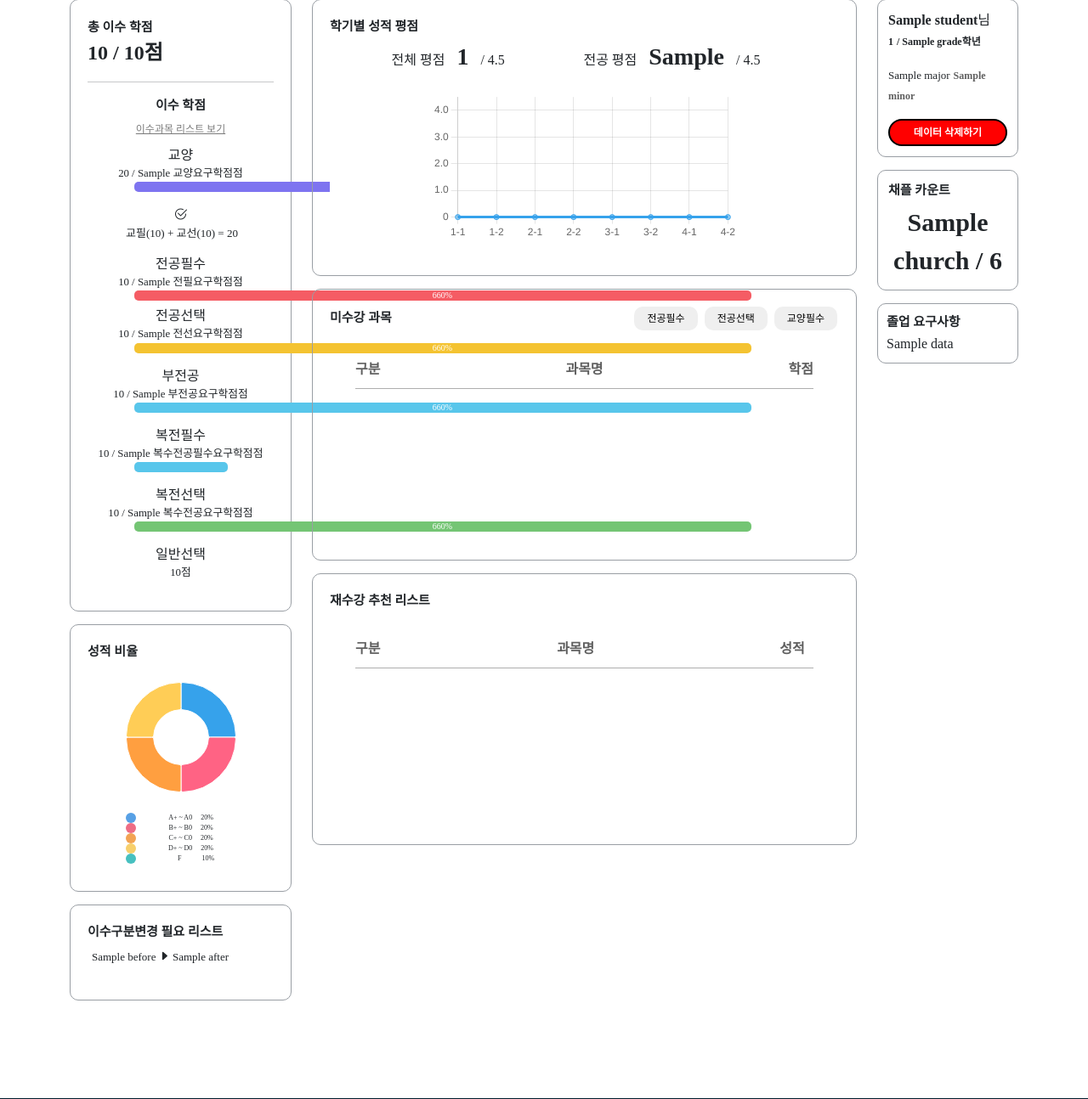
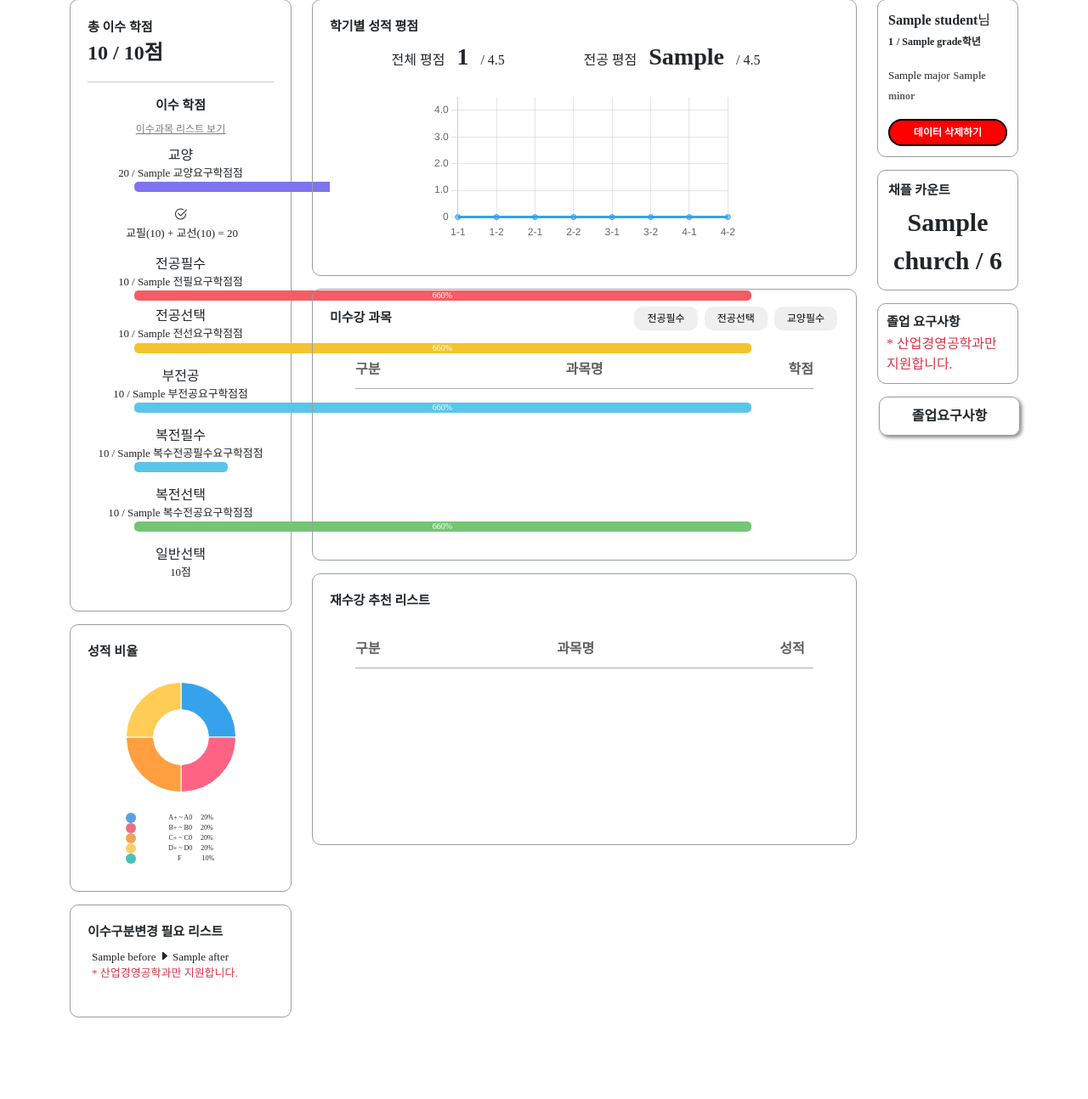
Before and after one commit to sku-likelion11th/sku-grad-credit-calc-backend, a Django app: template reader/templates/reader/result.html in a window 1280 px wide. Shown: the part 72-1366 px from the top of the page at 85% size. Run offline with Django 3.2, Linux system fonts and the light colour scheme; the template is opened without the code that fills it: most values are stand-ins (such as "Sample title", 1, 10 or a date in 2020); data that the repository does not hold is empty; some libraries are stand-ins or nearby versions; some web fonts are replaced.

Commit message:
[feat] 졸업요구사항 Modal

```diff
--- a/reader/static/css/result.css
+++ b/reader/static/css/result.css
@@ -38,11 +38,29 @@
     padding: 20px;
 }
 
+.GraduationRequirementsBtn {
+    width: 100%;
+    border: 1px solid #999EA4;
+    border-radius: 10px;
+    padding: 10px;
+    border-radius: 10px;
+    margin: 0 2px;
+    box-shadow: 2px 2px 4px rgba(0, 0, 0, 0.5);
+}
+
+.GraduationRequirementsBtn:hover {
+    background-color: rgb(12, 118, 204);
+    color: white;
+    box-shadow: 2px 2px 4px rgba(0, 0, 0, 0.5);
+}
+
 .title {
     font-weight: bold;
     font-size: 17px;
     margin-bottom: 3px;
 }
+
+
 /* section 1 */
 
 .score {
@@ -56,6 +74,8 @@
 .RequiredChangeList li {
     font-size: 13px;
 }
+
+
 /* section 3*/
 
 .uncompleteBtn button {
@@ -70,6 +90,8 @@
     color: white;
     box-shadow: 2px 2px 4px rgba(0, 0, 0, 0.5);
 }
+
+
 /* section 3*/
 
 .id,
@@ -97,6 +119,8 @@
 ul {
     padding-left: 1.5rem;
 }
+
+
 /* 미수강과목 */
 
 .tableTitle th,
@@ -142,12 +166,16 @@
     height: auto;
     width: 90%;
 }
+
+
 /* 버튼 클릭시 style */
 
 .clickbtn {
     background-color: #0C76CC;
     color: white;
 }
+
+
 /* 페이지네이션 */
 
 .arrow {
@@ -189,6 +217,8 @@
     left: 0;
     right: 0;
 }
+
+
 /* 재수강 추천리스트 */
 
 table tr {
@@ -214,6 +244,8 @@
 .RecommendedList table th:last-child {
     width: 50px;
 }
+
+
 /* 학기별 성적 평점 */
 
 .totalGPA {
@@ -228,6 +260,8 @@
     font-size: 28px;
     font-weight: bold;
 }
+
+
 /* 이수학점 리스트 */
 
 .modalBtn {
@@ -245,6 +279,8 @@
 .modal-score {
     border-top: 2px solid black;
 }
+
+
 /* modal table */
 
 .modal-table {
@@ -299,3 +335,11 @@
 .generaltext {
     text-align: center;
 }
+
+.carousel-control-prev {
+    justify-content: flex-start;
+}
+
+.carousel-control-next {
+    justify-content: flex-end;
+}
--- a/reader/templates/reader/result.html
+++ b/reader/templates/reader/result.html
@@ -11,7 +11,7 @@
     <meta property="og:locale" content="ko_KR" />
     <meta property="og:url" content="https://gcc.sku-sku.com/" />
     <meta property="og:title" content="성결대학교 졸업학점 계산기" />
-    <meta property="og:description" content="5학년은 안돼요! 성결대학교 졸업학점 계산기로 미리 확인하고 준비하세요."/>
+    <meta property="og:description" content="5학년은 안돼요! 성결대학교 졸업학점 계산기로 미리 확인하고 준비하세요." />
     <meta property="og:image" content="{% static 'source/img/og_tag.png' %}" />
     <meta property="og:image:width" content="1200" />
     <meta property="og:image:height" content="630" />
@@ -182,8 +182,10 @@
                     <ul>
                         {% for change in need_change %}
                         <li>{{change.before}} <i class="bi bi-caret-right-fill"></i> {{change.after}}</li>
-                        {% endfor %}
-                        </ul>
+                        {% endfor %} {% if student.major != '산업경영공학과' %}
+                        <li class="text-danger">* 산업경영공학과만 지원합니다.</li>
+                        {% endif%}
+                    </ul>
                 </div>
             </section>
             <!-- Section2 -->
@@ -280,11 +282,66 @@
                 <!-- 졸업 요구사항 -->
                 <div class="GraduationRequirements">
                     <div class="title graduRe">졸업 요구사항</div>
-                    {% for data in grad %}
-                        {{data}}<br>
-                    {% endfor %}
+                    {% if student.major != '산업경영공학과' %}
+                    <li class="text-danger">* 산업경영공학과만 지원합니다.</li>
+                    {% else %}
+                    <li class="fw-bold text-secondary">아래 항목 중 하나</li>
+                    {% for data in grad.선택조건 %}
+                    <li>- {{data}}</li>
+                    {% endfor %} {% endif %}
+                </div>
 
+                <!-- 모달 추가작업 -->
+                <!-- 졸업요구사항 Button -->
+                <button type="button" class="GraduationRequirementsBtn btn fw-bold" data-bs-toggle="modal" data-bs-target="#exampleModal1">
+                    졸업요구사항
+                </button>
+
+                <!-- 졸업요구사항 Modal -->
+                <div class="modal fade" id="exampleModal1" tabindex="-1" aria-labelledby="exampleModalLabel" aria-hidden="true">
+                    <div class="modal-dialog  modal-xl modal-dialog-centered">
+                        <div class="modal-content">
+                            <!-- 모달 title
+                            <div class="modal-header">
+                                <h1 class="modal-title fs-5 title graduRe" id="exampleModalLabel">졸업 요구사항</h1>
+                                <button type="button" class="btn-close" data-bs-dismiss="modal" aria-label="Close"></button>
+                            </div> -->
+                            <div class="modal-body">
+                                <!-- carousel 슬라이드 -->
+                                <div id="carouselExampleIndicators" class="carousel slide">
+                                    <div class="carousel-indicators">
+                                        <button type="button" data-bs-target="#carouselExampleIndicators" data-bs-slide-to="0" class="active" aria-current="true" aria-label="Slide 1"></button>
+                                        <button type="button" data-bs-target="#carouselExampleIndicators" data-bs-slide-to="1" aria-label="Slide 2"></button>
+                                        <button type="button" data-bs-target="#carouselExampleIndicators" data-bs-slide-to="2" aria-label="Slide 3"></button>
+                                    </div>
+
+                                    <!-- 졸업요건 IMG -->
+                                    <div class="carousel-inner">
+                                        <div class="carousel-item active">
+                                            <img src="{% static 'source/img/graduationRequirements/grRe17.png' %}" class="d-block w-100" alt="...">
+                                        </div>
+                                        <div class="carousel-item">
+                                            <img src="{% static 'source/img/graduationRequirements/grRe18.png' %}" class="d-block w-100" alt="...">
+                                        </div>
+                                    </div>
+
+
+                                    <button class="carousel-control-prev" type="button" data-bs-target="#carouselExampleIndicators" data-bs-slide="prev">
+                                      <span class="carousel-control-prev-icon" aria-hidden="true"></span>
+                                      <span class="visually-hidden">Previous</span>
+                                    </button>
+                                    <button class="carousel-control-next" type="button" data-bs-target="#carouselExampleIndicators" data-bs-slide="next">
+                                      <span class="carousel-control-next-icon" aria-hidden="true"></span>
+                                      <span class="visually-hidden">Next</span>
+                                    </button>
+                                </div>
+                            </div>
+
+                        </div>
+                    </div>
                 </div>
+
+
             </section>
         </div>
     </div>
@@ -447,8 +504,7 @@
                         </div>
                         <div class="modal-score text-end fs-5 pt-2 px-3 fw-bold">{{ score_did.부전|floatformat:0}} <span class="fs-6 text-secondary">/ {{ score_need.부전공요구학점 }} 학점</span></div>
                     </div>
-                    {% endif %}
-                    {% if score_need.복수전공필수요구학점 != 0 %}
+                    {% endif %} {% if score_need.복수전공필수요구학점 != 0 %}
                     <!-- 복수전공선택 -->
                     <div class="modal-section">
                         <div class="modal-title fs-5 mb-2 fw-bold">복전필수</div>
@@ -479,8 +535,7 @@
                         </div>
                         <div class="modal-score text-end fs-5 pt-2 px-3 fw-bold">{{ score_did.복전|floatformat:0}} <span class="fs-6 text-secondary">/ {{ score_need.복수전공요구학점 }}점</span></div>
                     </div>
-                    {% endif %}
-                    {% if score_need.복수전공요구학점 != 0 %}
+                    {% endif %} {% if score_need.복수전공요구학점 != 0 %}
                     <!-- 복수전공선택 -->
                     <div class="modal-section">
                         <div class="modal-title fs-5 mb-2 fw-bold">복전선택</div>
@@ -511,8 +566,7 @@
                         </div>
                         <div class="modal-score text-end fs-5 pt-2 px-3 fw-bold">{{ score_did.복전|floatformat:0}} <span class="fs-6 text-secondary">/ {{ score_need.복수전공요구학점 }}점</span></div>
                     </div>
-                    {% endif %}
-                    {% if score_did.일선 != 0 %}
+                    {% endif %} {% if score_did.일선 != 0 %}
                     <!-- 일반선택 -->
                     <div class="modal-section">
                         <div class="modal-title fs-5 mb-2 fw-bold">일반선택</div>
@@ -559,3 +613,7 @@
 </body>
 
 </html>
+
+</html>
+
+</html>
```
Also changed, not shown: reader/static/source/img/graduationRequirements/grRe17.png (added), reader/static/source/img/graduationRequirements/grRe18.png (added). Lines whose indentation alone changed are shown as unchanged.
